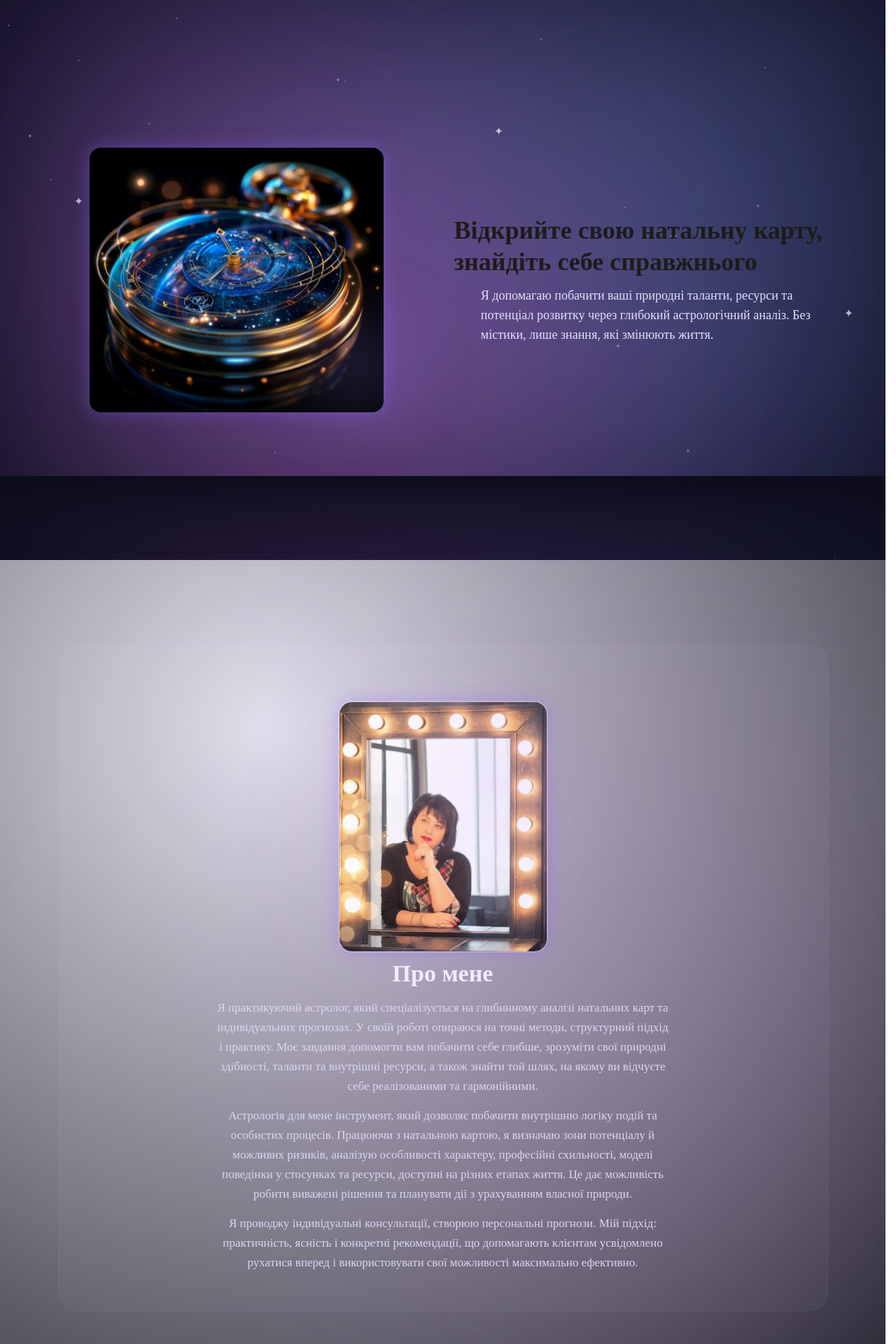
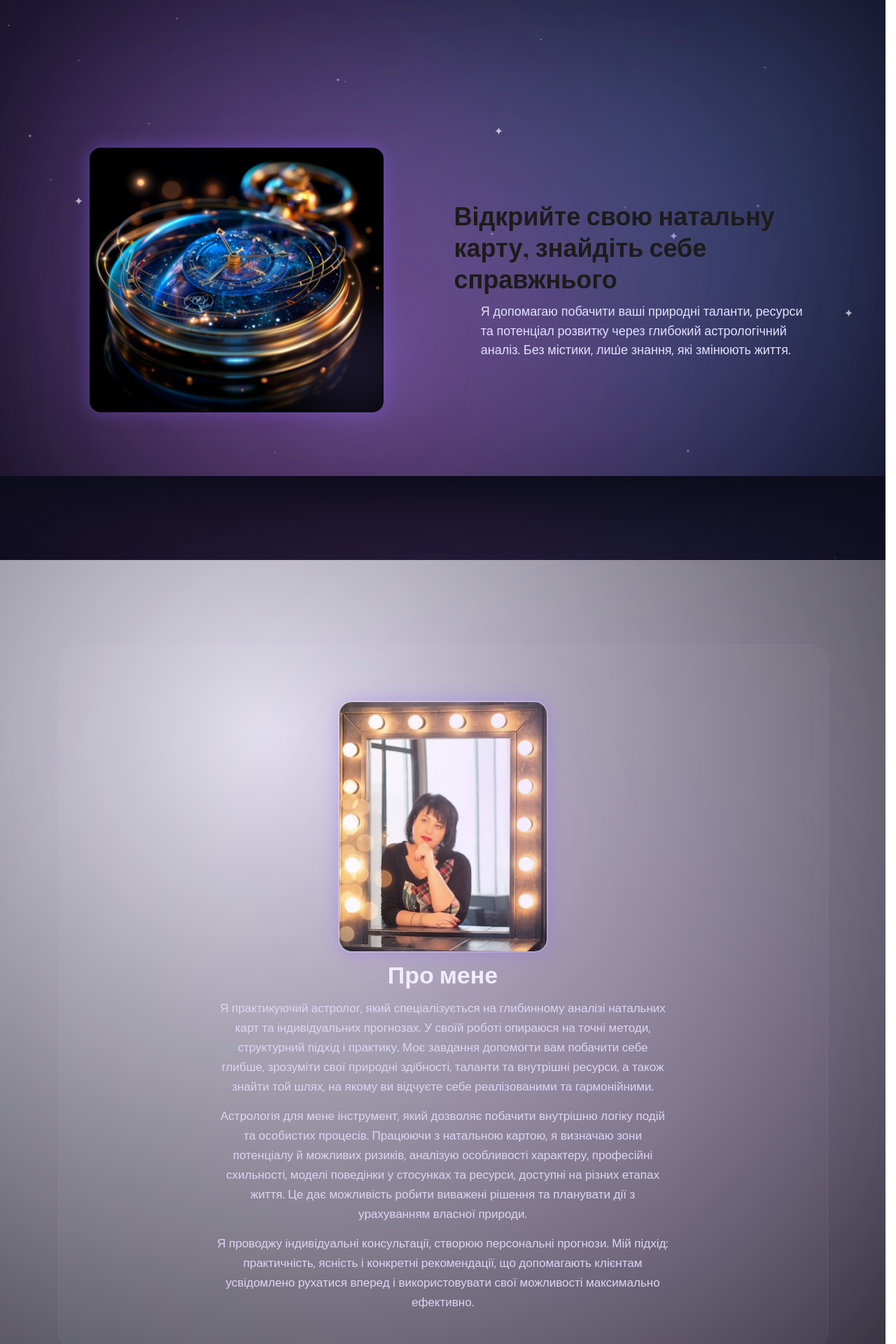
Before and after one commit to Ded-Goit/astrology, a Next.js app: page / in a window 1280 px wide. Shown: the top 1920 px of the page at 70% size. Built offline with nearby package versions, Linux system fonts and the light colour scheme; a web font is replaced by a local one.

Commit message:
edit fonts

```diff
--- a/src/app/globals.css
+++ b/src/app/globals.css
@@ -5,8 +5,6 @@
 :root {
   --background: #ffffff;
   --foreground: #171717;
-  --font-main: var(--font-dm-sans);
-  --font-title: var(--font-playfair);
 }
 
 @media (prefers-color-scheme: dark) {
@@ -37,7 +35,8 @@ body {
   overflow-x: hidden;
   background: var(--background);
   color: var(--foreground);
-  font-family: var(--font-main), sans-serif;
+  --font-main: var(--font-dm-sans);
+  --font-title: var(--font-playfair);
   -webkit-font-smoothing: antialiased;
   -moz-osx-font-smoothing: grayscale;
 }
--- a/src/app/page.module.css
+++ b/src/app/page.module.css
@@ -363,6 +363,7 @@
 }
 
 .title {
+  font-family: var(--font-title);
   font-size: 26px;
   font-weight: 700;
   margin-bottom: 12px;
@@ -370,6 +371,7 @@
 }
 
 .text {
+  font-family: var(--font-main);
   font-size: 16px;
   line-height: 1.55;
   max-width: 480px;
--- a/src/components/AboutBlock/AboutBlock.module.css
+++ b/src/components/AboutBlock/AboutBlock.module.css
@@ -112,6 +112,7 @@
 
 /* Текст */
 .text {
+  font-family: var(--font-main);
   opacity: 0;
   transform: translateY(40px);
   animation: textFadeIn 1.2s ease-out forwards;
@@ -120,6 +121,7 @@
 }
 
 .title {
+  font-family: var(--font-title);
   font-size: 30px;
   margin-bottom: 14px;
   color: #f1ecff;
--- a/src/components/CTA/CTA.module.css
+++ b/src/components/CTA/CTA.module.css
@@ -30,6 +30,7 @@
 }
 
 .sub {
+  font-family: var(--font-main);
   max-width: 640px;
   margin: 0 auto 32px;
   color: #9895a5;
@@ -39,6 +40,7 @@
 }
 
 .button {
+  font-family: var(--font-main);
   display: inline-block;
   margin-top: 12px;
   padding: 16px 36px;
--- a/src/components/Footer/Footer.module.css
+++ b/src/components/Footer/Footer.module.css
@@ -32,6 +32,7 @@
 }
 
 .text {
+  font-family: var(--font-main);
   max-width: 650px;
   margin: 0 auto 28px;
   color: #d6d1f5; /* читабельний світлий відтінок */
@@ -40,6 +41,7 @@
 }
 
 .contacts {
+  font-family: var(--font-main);
   display: flex;
   flex-direction: column;
   gap: 8px;
@@ -60,6 +62,7 @@
 }
 
 .copy {
+  font-family: var(--font-main);
   margin-top: 28px;
   opacity: 0.75;
   font-size: 14px;
--- a/src/components/ServicesBlock/ServicesBlock.module.css
+++ b/src/components/ServicesBlock/ServicesBlock.module.css
@@ -67,6 +67,7 @@
 }
 
 .card p {
+  font-family: var(--font-main);
   font-size: 15px;
   line-height: 1.55;
   color: #e6e1ff;
```
